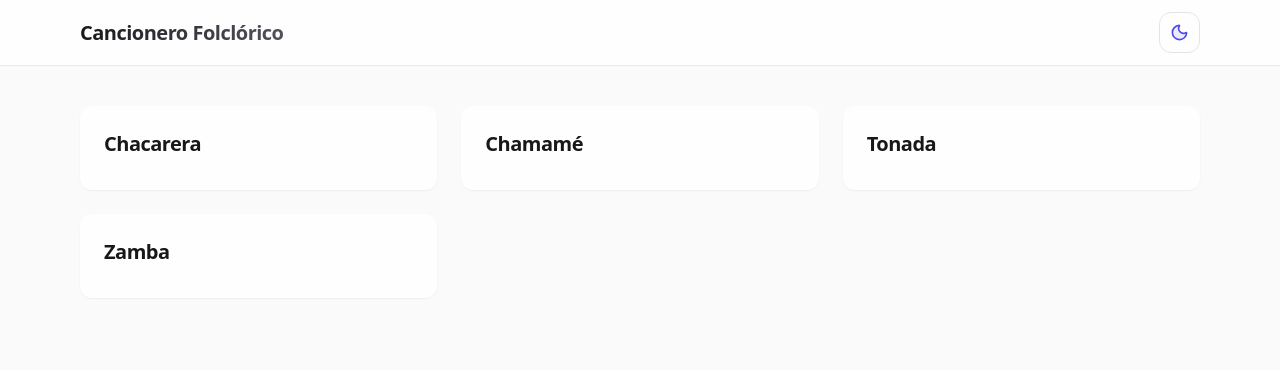
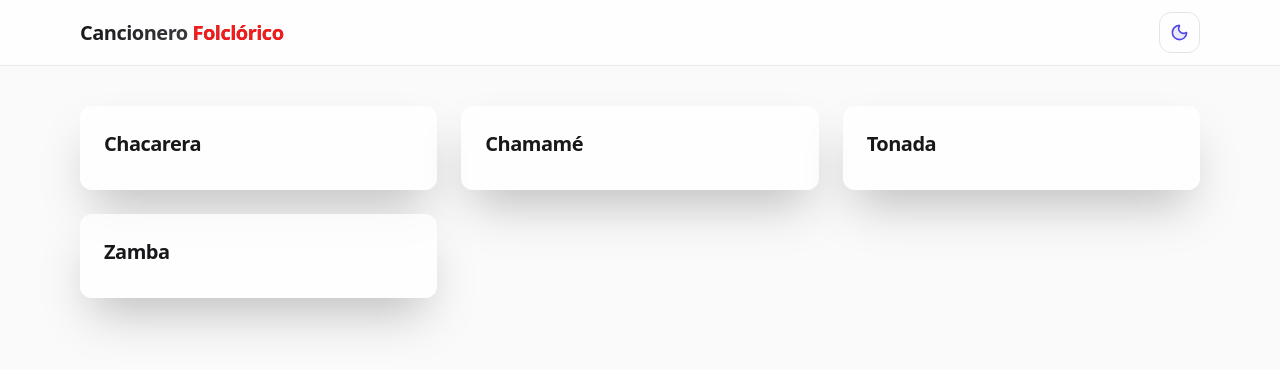
Before and after one commit to alanVelazquez14/cancionero, a Next.js app: page / in a window 1280 px wide. Shown: the top 370 px of the page. Built offline with nearby package versions, Linux system fonts and the light colour scheme; a web font is replaced by a local one.

Commit message:
feat: modificaciones de estilos

```diff
--- a/src/app/generos/[genero]/[cancion]/page.tsx
+++ b/src/app/generos/[genero]/[cancion]/page.tsx
@@ -40,7 +40,7 @@ export default async function DetalleCancionPage({ params }: Props) {
           </pre>
         ) : (
           <p className="italic text-neutral-500 text-center py-10">
-            La letra de esta canción todavía no ha sido cargada. 🎶
+            La letra de esta canción todavía no ha sido cargada.
           </p>
         )}
       </div>
--- a/src/app/page.tsx
+++ b/src/app/page.tsx
@@ -9,7 +9,7 @@ export default function Home() {
           <Link
             key={g.slug}
             href={`/generos/${g.slug}`}
-            className="block rounded-xl p-6 bg-white/80 dark:bg-neutral-900/80 shadow-sm hover:shadow-md transition"
+            className="block rounded-xl p-6 bg-white/80 dark:bg-neutral-900/80 shadow-2xl hover:shadow-md transition"
           >
             <h2 className="text-xl font-semibold mb-2">{g.nombre}</h2>
           </Link>
--- a/src/components/Header.tsx
+++ b/src/components/Header.tsx
@@ -41,7 +41,7 @@ export default function Header() {
 
           {isHome && (
             <h1 className="text-lg sm:text-xl font-bold tracking-tight bg-gradient-to-r from-zinc-900 to-zinc-600 dark:from-zinc-100 dark:to-zinc-400 bg-clip-text text-transparent">
-              Cancionero Folclórico
+              Cancionero <span className="text-[#fa1818]">Folclórico</span>
             </h1>
           )}
         </div>
```
Also changed, not shown: src/favicon.webp (deleted).
